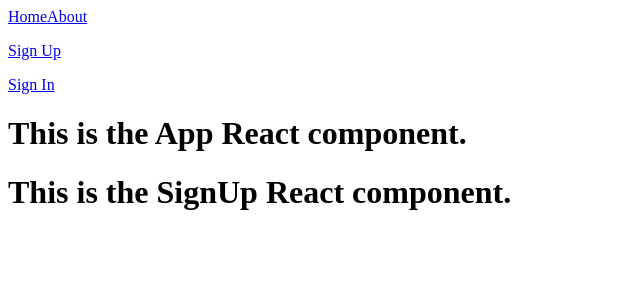
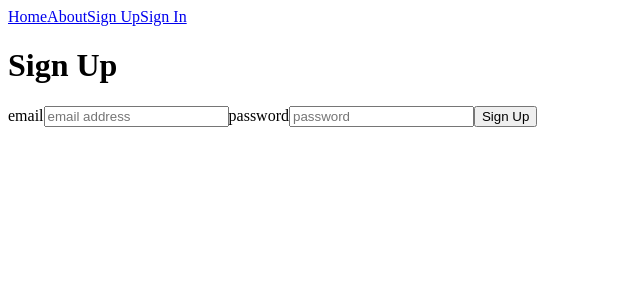
Before and after one commit to ejspriggs/taboo-game, a React (Vite) app in the folder frontend/: page /signup in a window 1280 px wide. Shown: the top 300 px of the page, without its empty margins (0-640 px from the left). Built offline with nearby package versions, Linux system fonts and the light colour scheme.

Commit message:
Sign up/in working in front/back end

```diff
--- a/frontend/src/components/About/index.jsx
+++ b/frontend/src/components/About/index.jsx
@@ -1,3 +1,8 @@
 export default function About() {
-    return <h1>This is the About React component.</h1>;
+    return (
+        <>
+            <p>This is a school project, but hopefully also a fun game to play.</p>
+            <p>Hasbro don&apos;t sue plox.</p>
+        </>
+    );
 }
--- a/frontend/src/components/App/index.jsx
+++ b/frontend/src/components/App/index.jsx
@@ -14,7 +14,6 @@ export default function App() {
     return (
         <>
             <Nav loginStatus={loginStatus} setLoginStatus={setLoginStatus} />
-            <h1>This is the App React component.</h1>
             <Routes>
                 <Route path="/" element={<HowToPlay />} />
                 <Route path="/about" element={<About />} />
--- a/frontend/src/components/HowToPlay/index.jsx
+++ b/frontend/src/components/HowToPlay/index.jsx
@@ -1,3 +1,9 @@
 export default function HowToPlay() {
-    return <h1>This is the HowToPlay React component.</h1>;
+    return (
+        <>
+            <p>Sign up/in from the nav bar above.</p>
+            <p>Authenticated users can create games and edit cards.</p>
+            <p>Anyone can participate in a game, with a link from an authenticated user.</p>
+        </>
+    );
 }
--- a/frontend/src/components/Nav/index.jsx
+++ b/frontend/src/components/Nav/index.jsx
@@ -3,8 +3,8 @@ import { Link } from "react-router-dom";
 
 function Nav({ loginStatus, setLoginStatus }) {
     let authLink = <>
-        <Link to="/signup"><p>Sign Up</p></Link>
-        <Link to="/signin"><p>Sign In</p></Link>
+        <Link to="/signup">Sign Up</Link>
+        <Link to="/signin">Sign In</Link>
     </>;
 
     if (loginStatus) {
--- a/frontend/src/components/SignIn/index.jsx
+++ b/frontend/src/components/SignIn/index.jsx
@@ -1,7 +1,55 @@
 import PropTypes from "prop-types";
+import { useState } from "react";
+import { useNavigate } from "react-router-dom";
+
+import { signIn } from "../../../utils/backend";
 
 function SignIn({ setLoginStatus }) {
-    return <h1>This is the SignIn React component.</h1>;
+    const [formData, setFormData] = useState({ email: "", password: "" })
+
+    const navigate = useNavigate();
+
+    function handleInputChange(event) {
+        setFormData({ ...formData, [event.target.name]: event.target.value });
+    }
+
+    async function handleSubmit(event) {
+        event.preventDefault();
+        const { token } = await signIn(formData);
+        localStorage.setItem("userToken", token);
+        setLoginStatus(true);
+        navigate("/");
+    }
+
+    return(
+        <>
+            <h1>Sign In</h1>
+            <form onSubmit={handleSubmit}>
+                <label htmlFor="email">email</label>
+                <input
+                    id="email"
+                    name="email"
+                    type="email"
+                    required
+                    placeholder="email address"
+                    value={formData.email}
+                    onChange={handleInputChange}
+                />
+                <label htmlFor="password">password</label>
+                <input
+                    id="password"
+                    name="password"
+                    type="password"
+                    minLength="6"
+                    required
+                    placeholder="password"
+                    value={formData.password}
+                    onChange={handleInputChange}
+                />
+                <button type="submit">Sign In</button>
+            </form>
+        </>
+    );
 }
 
 SignIn.propTypes = {
--- a/frontend/src/components/SignUp/index.jsx
+++ b/frontend/src/components/SignUp/index.jsx
@@ -1,9 +1,55 @@
 import PropTypes from "prop-types";
 import { useState } from "react";
+import { useNavigate } from "react-router-dom";
+
+import { signUp } from "../../../utils/backend";
 
 function SignUp({ setLoginStatus }) {
-    const [formData, setFormData] = useState()
-    return <h1>This is the SignUp React component.</h1>;
+    const [formData, setFormData] = useState({ email: "", password: "" })
+
+    const navigate = useNavigate();
+
+    function handleInputChange(event) {
+        setFormData({ ...formData, [event.target.name]: event.target.value });
+    }
+
+    async function handleSubmit(event) {
+        event.preventDefault();
+        const { token } = await signUp(formData);
+        localStorage.setItem("userToken", token);
+        setLoginStatus(true);
+        navigate("/");
+    }
+
+    return(
+        <>
+            <h1>Sign Up</h1>
+            <form onSubmit={handleSubmit}>
+                <label htmlFor="email">email</label>
+                <input
+                    id="email"
+                    name="email"
+                    type="email"
+                    required
+                    placeholder="email address"
+                    value={formData.email}
+                    onChange={handleInputChange}
+                />
+                <label htmlFor="password">password</label>
+                <input
+                    id="password"
+                    name="password"
+                    type="password"
+                    minLength="6"
+                    required
+                    placeholder="password"
+                    value={formData.password}
+                    onChange={handleInputChange}
+                />
+                <button type="submit">Sign Up</button>
+            </form>
+        </>
+    );
 }
 
 SignUp.propTypes = {
--- /dev/null
+++ b/frontend/utils/backend.js
@@ -0,0 +1,11 @@
+import axios from "axios";
+
+export async function signUp(user) {
+    const { data } = await axios.post('/api/users/signup', user);
+    return data;
+}
+
+export async function signIn(user) {
+    const { data } = await axios.post('/api/users/login', user);
+    return data;
+}
--- a/package.json
+++ b/package.json
@@ -10,6 +10,7 @@
     "preview": "vite preview"
   },
   "dependencies": {
+    "axios": "^1.6.7",
     "connect-livereload": "^0.6.1",
     "cors": "^2.8.5",
     "dotenv": "^16.4.5",
```
Also changed, not shown: 1 other file (tests, documents, lock files or other folders).
